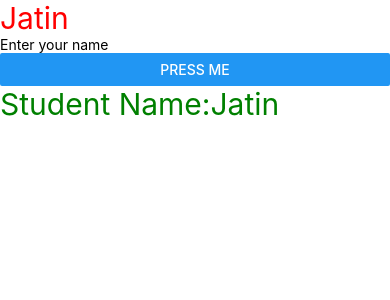
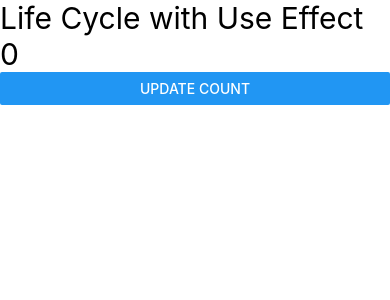
Before and after one commit to CoderKing202/reactNativeTutorial, a React Native app: screen / in a window 390 px wide. Shown: the top 300 px of the page. Built offline with nearby package versions, Linux system fonts and the light colour scheme.

Commit message:
Lesson 25 useEffect as lifecycle method in functional component

```diff
--- a/App.jsx
+++ b/App.jsx
@@ -1,31 +1,17 @@
-import React, {useState ,Component}from 'react';
-import {Button, Text, View, StyleSheet, TextInput, FlatList,ScrollView} from 'react-native';
-import Student from './components/Student.jsx'
-class App extends Component
-{
- constructor(){
-  super()
-  this.state = {
-    name:'Jatin',
-    age:20,
-  }
- }
- updateName(val){
-  this.setState({name:val})
- }
-  render(){
-    return (<View>
-      <Text style={{
-        color:'red',
-        fontSize:30
-      }}>{ this.state.name }</Text>
-      <TextInput placeholder='Enter your name' onChangeText={(text)=>{ this.updateName(text) }}/>
-      <Button title='Press me' onPress={this.fruit}/>
-      <Student name = {this.state.name}/>
-    </View>)
-  }
+import React, { useEffect, useState } from 'react'
+import { View,Text,Button } from 'react-native'
 
-
+const App=()=> {
+  const [count,setCount] = useState(0)
+  useEffect(()=>{
+    console.warn("Hello2")
+  },[])
+  return (
+    <View>
+        <Text style = {{fontSize:30}}>Life Cycle with Use Effect {count}</Text>
+        <Button title ="Update Count" onPress={()=>setCount(count + 1)}/>
+    </View>
+  )
 }
 
-export default App;
+export default App
```
